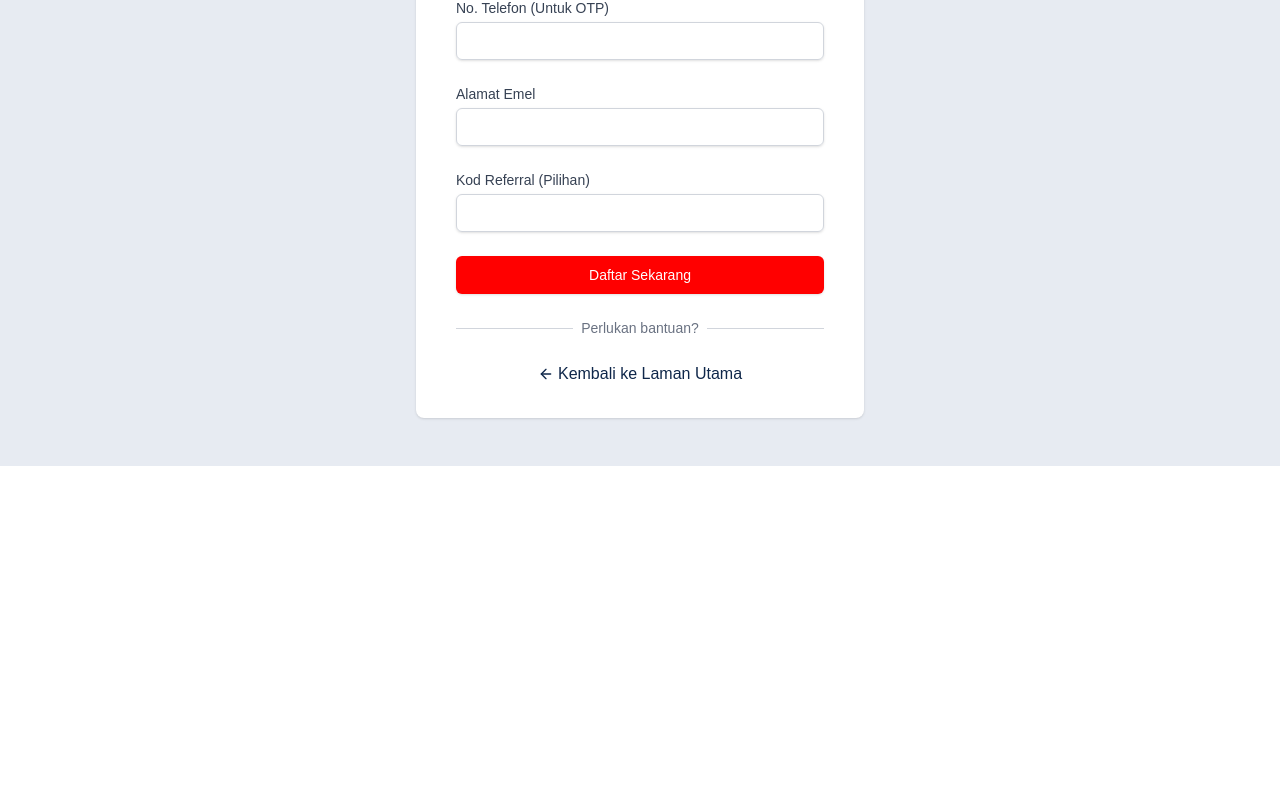
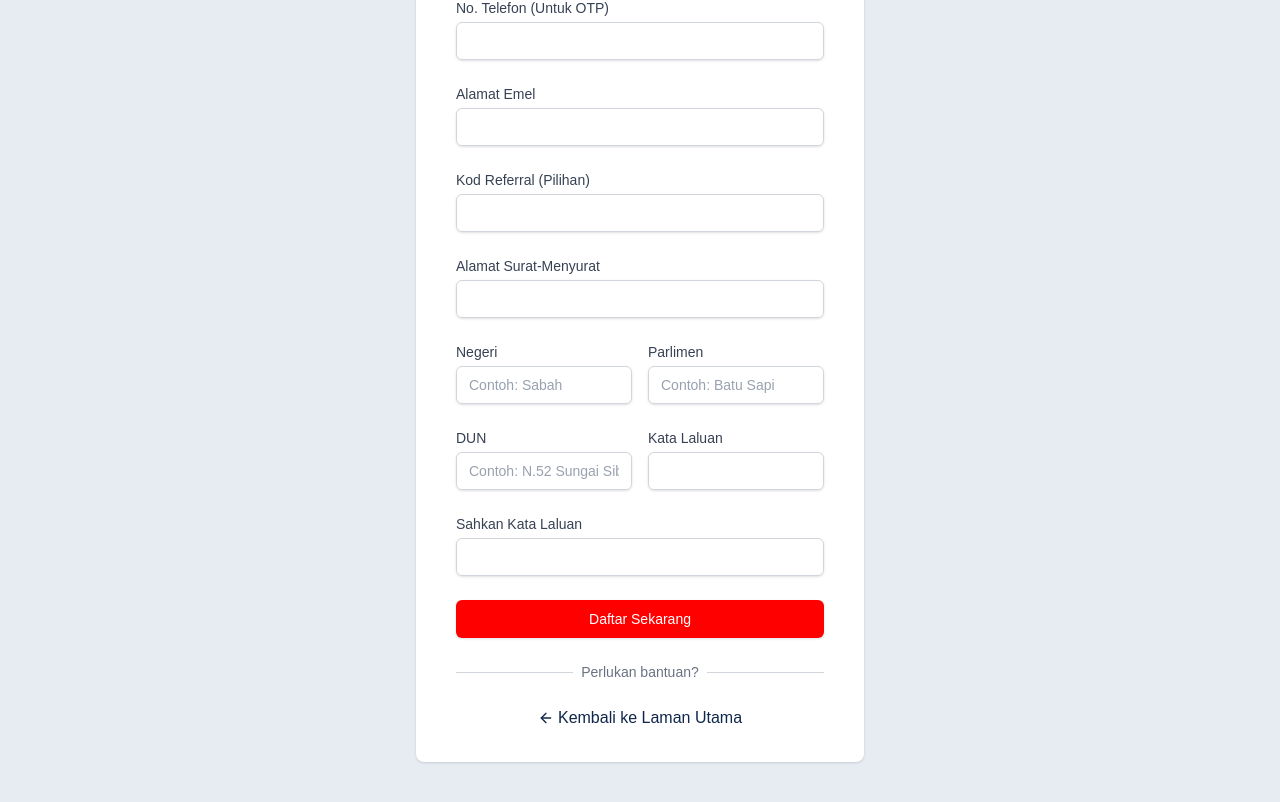
Before and after one commit to andisalimudin/portal-warisan, a Next.js app: page /register in a window 1280 px wide. Shown: the part 438-1240 px from the top of the page. Before the commit the page ends 904 px from the top, so only its background shows below. Built offline with nearby package versions, Linux system fonts and the light colour scheme.

Commit message:
Kemaskini hero, manifesto, pendaftaran ahli dan integrasi Supabase

```diff
--- a/src/app/(auth)/register/page.tsx
+++ b/src/app/(auth)/register/page.tsx
@@ -7,15 +7,74 @@ import Image from "next/image";
 
 export default function RegisterPage() {
   const [isLoading, setIsLoading] = useState(false);
+  const [error, setError] = useState<string | null>(null);
+  const [success, setSuccess] = useState<string | null>(null);
 
   async function onSubmit(event: React.FormEvent<HTMLFormElement>) {
     event.preventDefault();
     setIsLoading(true);
-    // Simulate API call
-    setTimeout(() => {
+    setError(null);
+    setSuccess(null);
+
+    const formData = new FormData(event.currentTarget);
+
+    const fullName = String(formData.get("name") || "").trim();
+    const icNumber = String(formData.get("ic") || "").trim();
+    const phoneNumber = String(formData.get("phone") || "").trim();
+    const email = String(formData.get("email") || "").trim();
+    const referralCode = String(formData.get("referral") || "").trim();
+    const address = String(formData.get("address") || "").trim();
+    const state = String(formData.get("state") || "").trim();
+    const parliament = String(formData.get("parliament") || "").trim();
+    const dun = String(formData.get("dun") || "").trim();
+    const password = String(formData.get("password") || "");
+    const confirmPassword = String(formData.get("confirmPassword") || "");
+
+    if (password.length < 8) {
+      setError("Kata laluan mesti sekurang-kurangnya 8 aksara.");
       setIsLoading(false);
-      alert("Pendaftaran berjaya! Sila semak emel anda.");
-    }, 2000);
+      return;
+    }
+
+    if (password !== confirmPassword) {
+      setError("Sahkan kata laluan tidak sepadan.");
+      setIsLoading(false);
+      return;
+    }
+
+    try {
+      const response = await fetch("/api/register", {
+        method: "POST",
+        headers: {
+          "Content-Type": "application/json",
+        },
+        body: JSON.stringify({
+          fullName,
+          icNumber,
+          phoneNumber,
+          email,
+          referralCode: referralCode || undefined,
+          address: address || undefined,
+          state: state || undefined,
+          parliament: parliament || undefined,
+          dun: dun || undefined,
+          password,
+        }),
+      });
+
+      const result = await response.json();
+
+      if (!response.ok) {
+        setError(result.error || "Pendaftaran gagal. Sila cuba lagi.");
+      } else {
+        setSuccess("Pendaftaran berjaya! Permohonan anda akan disemak oleh admin.");
+        event.currentTarget.reset();
+      }
+    } catch {
+      setError("Ralat rangkaian. Sila cuba lagi.");
+    } finally {
+      setIsLoading(false);
+    }
   }
 
   return (
@@ -124,6 +183,111 @@ export default function RegisterPage() {
             </div>
 
             <div>
+              <label htmlFor="address" className="block text-sm font-medium text-gray-700">
+                Alamat Surat-Menyurat
+              </label>
+              <div className="mt-1">
+                <input
+                  id="address"
+                  name="address"
+                  type="text"
+                  className="appearance-none block w-full px-3 py-2 border border-gray-300 rounded-md shadow-sm placeholder-gray-400 focus:outline-none focus:ring-warisan-500 focus:border-warisan-500 sm:text-sm"
+                />
+              </div>
+            </div>
+
+            <div className="grid grid-cols-1 sm:grid-cols-2 gap-4">
+              <div>
+                <label htmlFor="state" className="block text-sm font-medium text-gray-700">
+                  Negeri
+                </label>
+                <div className="mt-1">
+                  <input
+                    id="state"
+                    name="state"
+                    type="text"
+                    placeholder="Contoh: Sabah"
+                    className="appearance-none block w-full px-3 py-2 border border-gray-300 rounded-md shadow-sm placeholder-gray-400 focus:outline-none focus:ring-warisan-500 focus:border-warisan-500 sm:text-sm"
+                  />
+                </div>
+              </div>
+              <div>
+                <label htmlFor="parliament" className="block text-sm font-medium text-gray-700">
+                  Parlimen
+                </label>
+                <div className="mt-1">
+                  <input
+                    id="parliament"
+                    name="parliament"
+                    type="text"
+                    placeholder="Contoh: Batu Sapi"
+                    className="appearance-none block w-full px-3 py-2 border border-gray-300 rounded-md shadow-sm placeholder-gray-400 focus:outline-none focus:ring-warisan-500 focus:border-warisan-500 sm:text-sm"
+                  />
+                </div>
+              </div>
+            </div>
+
+            <div className="grid grid-cols-1 sm:grid-cols-2 gap-4">
+              <div>
+                <label htmlFor="dun" className="block text-sm font-medium text-gray-700">
+                  DUN
+                </label>
+                <div className="mt-1">
+                  <input
+                    id="dun"
+                    name="dun"
+                    type="text"
+                    placeholder="Contoh: N.52 Sungai Sibuga"
+                    className="appearance-none block w-full px-3 py-2 border border-gray-300 rounded-md shadow-sm placeholder-gray-400 focus:outline-none focus:ring-warisan-500 focus:border-warisan-500 sm:text-sm"
+                  />
+                </div>
+              </div>
+              <div>
+                <label htmlFor="password" className="block text-sm font-medium text-gray-700">
+                  Kata Laluan
+                </label>
+                <div className="mt-1">
+                  <input
+                    id="password"
+                    name="password"
+                    type="password"
+                    autoComplete="new-password"
+                    required
+                    className="appearance-none block w-full px-3 py-2 border border-gray-300 rounded-md shadow-sm placeholder-gray-400 focus:outline-none focus:ring-warisan-500 focus:border-warisan-500 sm:text-sm"
+                  />
+                </div>
+              </div>
+            </div>
+
+            <div>
+              <label htmlFor="confirmPassword" className="block text-sm font-medium text-gray-700">
+                Sahkan Kata Laluan
+              </label>
+              <div className="mt-1">
+                <input
+                  id="confirmPassword"
+                  name="confirmPassword"
+                  type="password"
+                  autoComplete="new-password"
+                  required
+                  className="appearance-none block w-full px-3 py-2 border border-gray-300 rounded-md shadow-sm placeholder-gray-400 focus:outline-none focus:ring-warisan-500 focus:border-warisan-500 sm:text-sm"
+                />
+              </div>
+            </div>
+
+            {error && (
+              <p className="text-sm text-red-600">
+                {error}
+              </p>
+            )}
+
+            {success && (
+              <p className="text-sm text-green-600">
+                {success}
+              </p>
+            )}
+
+            <div>
               <button
                 type="submit"
                 disabled={isLoading}
--- /dev/null
+++ b/src/app/api/register/route.ts
@@ -0,0 +1,103 @@
+import { NextResponse } from "next/server";
+import bcrypt from "bcryptjs";
+import { z, ZodError } from "zod";
+import { Prisma } from "@prisma/client";
+import { prisma } from "@/lib/prisma";
+
+const registerSchema = z.object({
+  fullName: z.string().min(3),
+  icNumber: z.string().min(6),
+  phoneNumber: z.string().min(7),
+  email: z.string().email(),
+  password: z.string().min(8),
+  referralCode: z.string().optional(),
+  address: z.string().optional(),
+  state: z.string().optional(),
+  parliament: z.string().optional(),
+  dun: z.string().optional(),
+});
+
+export async function POST(req: Request) {
+  try {
+    const json = await req.json();
+    const parsed = registerSchema.parse(json);
+
+    const icNumber = parsed.icNumber.trim();
+    const email = parsed.email.trim().toLowerCase();
+
+    const existing = await prisma.user.findFirst({
+      where: {
+        OR: [{ icNumber }, { email }],
+      },
+    });
+
+    if (existing) {
+      return NextResponse.json(
+        { error: "No. IC atau emel telah didaftarkan." },
+        { status: 400 }
+      );
+    }
+
+    const passwordHash = await bcrypt.hash(parsed.password, 10);
+
+    const referralCode = parsed.referralCode?.trim();
+    const address = parsed.address?.trim() || null;
+    const state = parsed.state?.trim() || null;
+    const parliament = parsed.parliament?.trim() || null;
+    const dun = parsed.dun?.trim() || null;
+
+    const data: Prisma.UserCreateInput = {
+      fullName: parsed.fullName.trim(),
+      icNumber,
+      email,
+      phoneNumber: parsed.phoneNumber.trim(),
+      passwordHash,
+      address,
+      state,
+      parliament,
+      dun,
+    };
+
+    if (referralCode) {
+      data.referredBy = {
+        connect: {
+          referralCode,
+        },
+      };
+    }
+
+    await prisma.user.create({
+      data,
+    });
+
+    return NextResponse.json({ success: true });
+  } catch (error) {
+    if (error instanceof ZodError) {
+      return NextResponse.json(
+        { error: "Maklumat tidak sah. Sila semak borang anda." },
+        { status: 400 }
+      );
+    }
+
+    if (error instanceof Prisma.PrismaClientKnownRequestError) {
+      if (error.code === "P2002") {
+        return NextResponse.json(
+          { error: "No. IC atau emel telah didaftarkan." },
+          { status: 400 }
+        );
+      }
+
+      if (error.code === "P2025") {
+        return NextResponse.json(
+          { error: "Kod referral tidak sah." },
+          { status: 400 }
+        );
+      }
+    }
+
+    return NextResponse.json(
+      { error: "Ralat pelayan. Sila cuba lagi sebentar lagi." },
+      { status: 500 }
+    );
+  }
+}
--- /dev/null
+++ b/src/lib/prisma.ts
@@ -0,0 +1,11 @@
+import { PrismaClient } from "@prisma/client";
+
+const globalForPrisma = globalThis as unknown as {
+  prisma?: PrismaClient;
+};
+
+export const prisma = globalForPrisma.prisma ?? new PrismaClient();
+
+if (process.env.NODE_ENV !== "production") {
+  globalForPrisma.prisma = prisma;
+}
```
